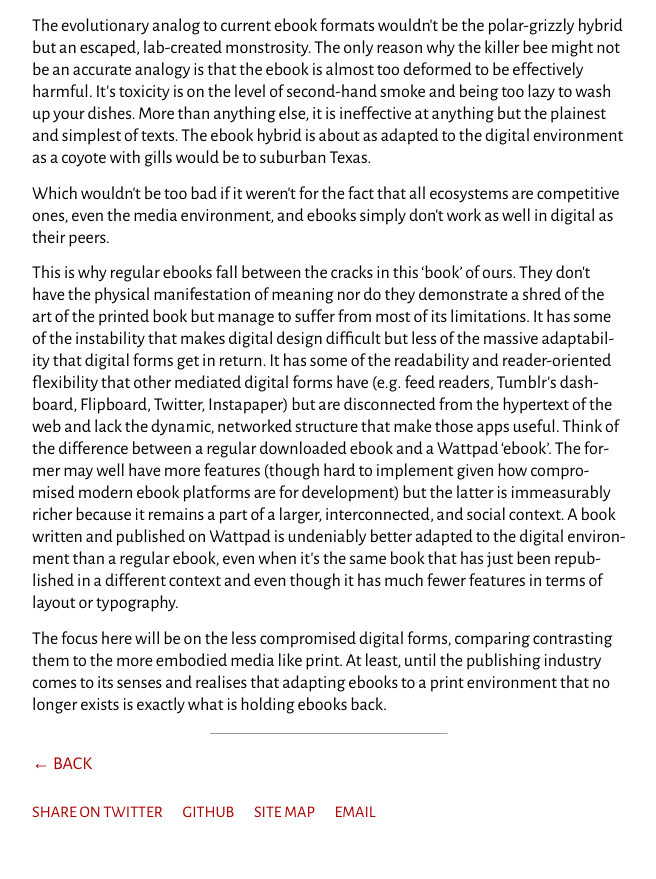
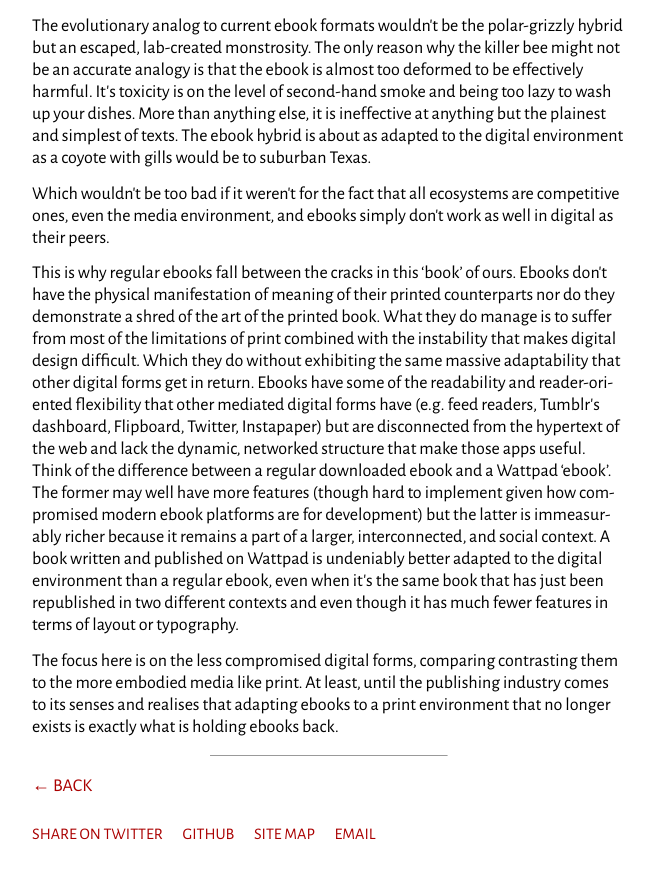
Before and after one commit to baldurbjarnason/this-is-not-a-book, a Jekyll site: the page built from This_is_not_a_disruption/Ebooks_-_the_stillborn_hybrid.md, in a window 1280 px wide and 900 px high, scrolled down 2255 px. Shown: the top 879 px of the window, without its empty margins (311-967 px from the left). Built offline with Jekyll 4.4.1, drawn with Linux system fonts in a browser that asks for light colours; comment, search, counter and statistics services are not loaded; some of the changed text lies outside the part shown.

Commit message:
Small fixes on the disruption set of posts.

```diff
--- a/This_is_not_a_disruption/Ebooks_-_the_stillborn_hybrid.md
+++ b/This_is_not_a_disruption/Ebooks_-_the_stillborn_hybrid.md
@@ -128,8 +128,8 @@ are competitive ones, even the media environment, and ebooks simply
 don’t work as well in digital as their peers.
 
 This is why regular ebooks fall between the cracks in this ‘book’ of
-ours. They don’t have the physical manifestation of meaning nor do they demonstrate a shred of the art of the printed book but manage to suffer from most of its limitations. It has some of the instability that makes digital design difficult but less of the
-massive adaptability that digital forms get in return. It has some of
+ours. Ebooks don’t have the physical manifestation of meaning of their printed counterparts nor do they demonstrate a shred of the art of the printed book. What they do manage is to suffer from most of the limitations of print combined with the instability that makes digital design difficult. Which they do without exhibiting the same
+massive adaptability that other digital forms get in return. Ebooks have some of
 the readability and reader-oriented flexibility that other mediated
 digital forms have (e.g. feed readers, Tumblr’s dashboard, Flipboard,
 Twitter, Instapaper) but are disconnected from the hypertext of the web
@@ -141,9 +141,9 @@ development) but the latter is immeasurably richer because it remains a
 part of a larger, interconnected, and social context. A book written and
 published on Wattpad is undeniably better adapted to the digital
 environment than a regular ebook, even when it’s the same book that has
-just been republished in a different context and even though it has much fewer features in terms of layout or typography.
+just been republished in two different contexts and even though it has much fewer features in terms of layout or typography.
 
-The focus here will be on the less compromised digital forms,
+The focus here is on the less compromised digital forms,
 comparing contrasting them to the more embodied media like print. At
 least, until the publishing industry comes to its senses and realises
 that adapting ebooks to a print environment that no longer exists is
```
Also changed, not shown: other parts of This_is_not_a_disruption/Ebooks_-_the_stillborn_hybrid.md (+3 -3 lines), This_is_not_a_disruption/Everything_is_digital.md (+1 -1 lines), This_is_not_a_disruption/Paradigms_practice.md (+2 -2 lines), This_is_not_a_disruption/The_wealth_of_change.md (+3 -5 lines).
